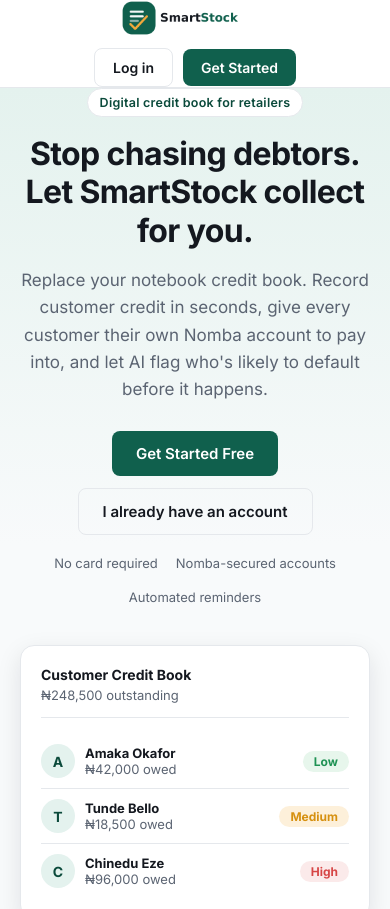
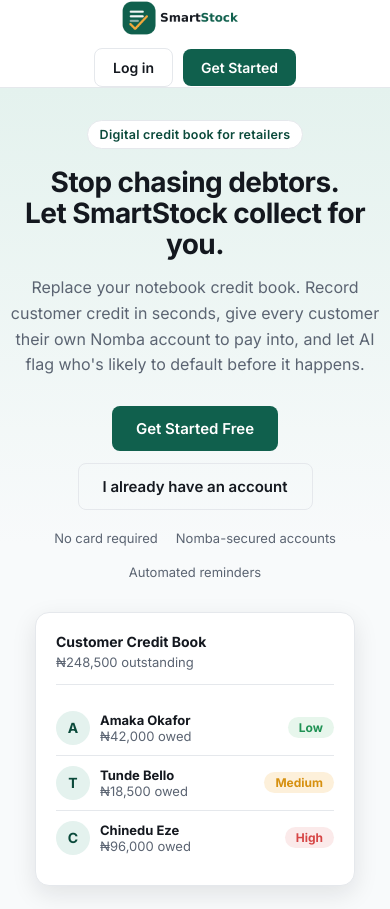
Before and after one commit to Preciousuwadone/Smart-stock, a React (Vite) app in the folder frontend/: page / in a window 390 px wide. Shown: the top 909 px of the page. Built offline with nearby package versions, Linux system fonts and the light colour scheme; no server answers.

Commit message:
Fix: Landing Page Responsiveness

```diff
--- a/frontend/src/pages/LandingPage.css
+++ b/frontend/src/pages/LandingPage.css
@@ -138,3 +138,32 @@
 
   .ss-hero h1 { font-size: 32px; line-height: 1.2; }
 }
+
+/* Hero Responsiveness Fix */
+@media (max-width: 768px) {
+  .ss-hero {
+    grid-template-columns: 1fr;
+    gap: 32px;
+    padding: 32px 0;
+  }
+
+  .ss-hero h1 {
+    font-size: 32px;
+    line-height: 1.1;
+  }
+
+  .ss-hero-sub {
+    font-size: 16px;
+  }
+
+  .ss-mock-card {
+    margin: 0 auto;
+    max-width: 320px;
+  }
+}
+
+@media (max-width: 480px) {
+  .ss-hero h1 {
+    font-size: 28px;
+  }
+}
```
